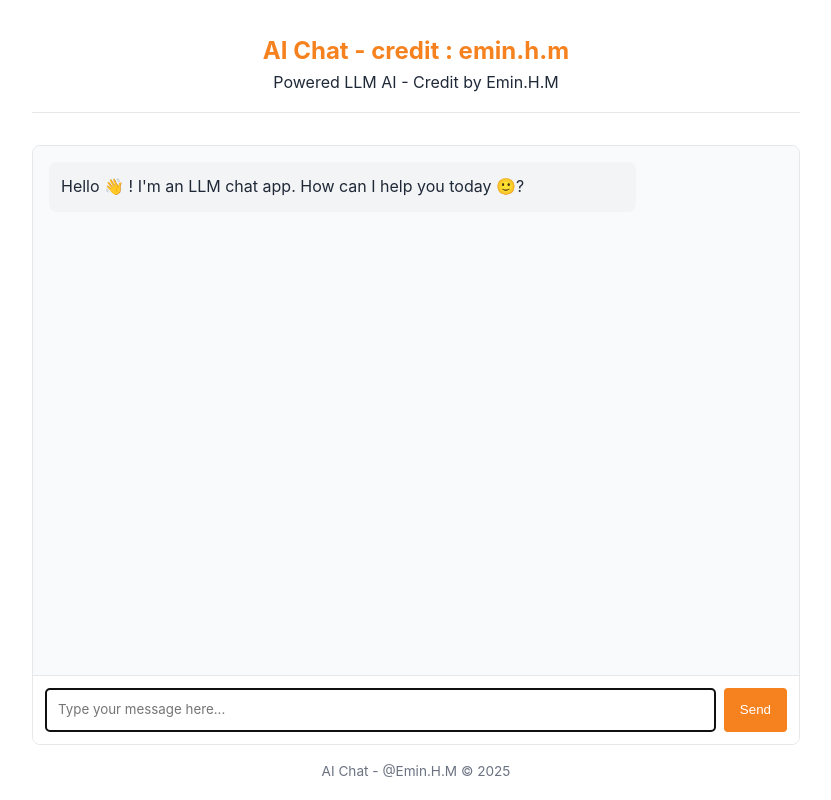
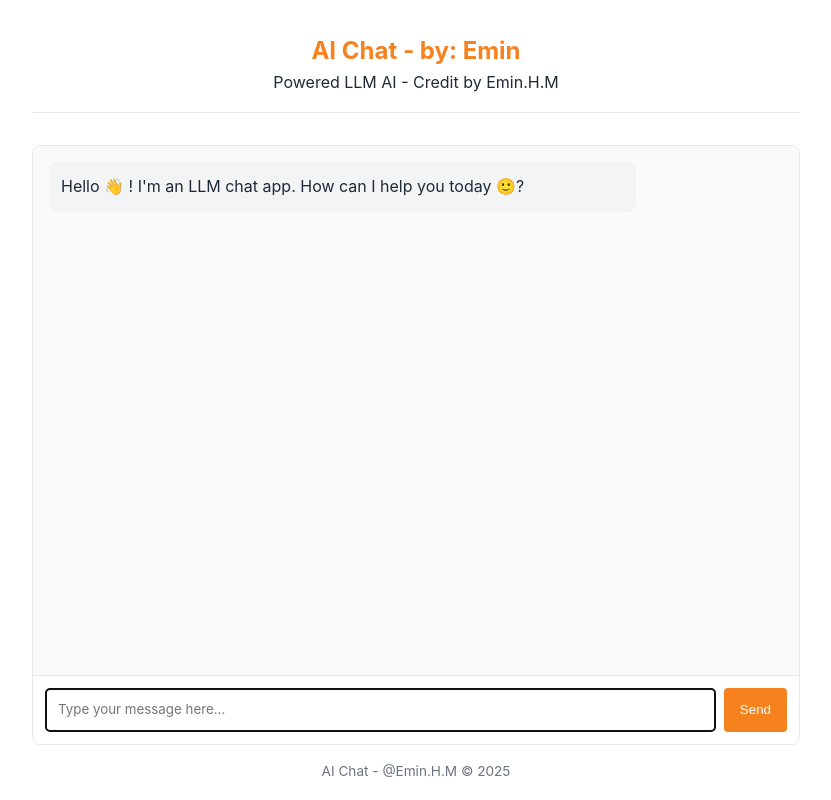
Before and after one commit to dear-boys/llm-chat-app-template, a website: page public/index.html in a window 1280 px wide. Shown: the whole page, without its empty margins (224-1055 px from the left). Drawn offline with Linux system fonts and the light colour scheme.

Commit message:
Update index.html

```diff
--- a/public/index.html
+++ b/public/index.html
@@ -138,7 +138,7 @@
 	</head>
 	<body>
 		<header>
-			<h1>AI Chat - credit : emin.h.m </h1>
+			<h1>AI Chat - by: Emin </h1>
 			<p>Powered LLM AI - Credit by Emin.H.M</p>
 		</header>
 
```
